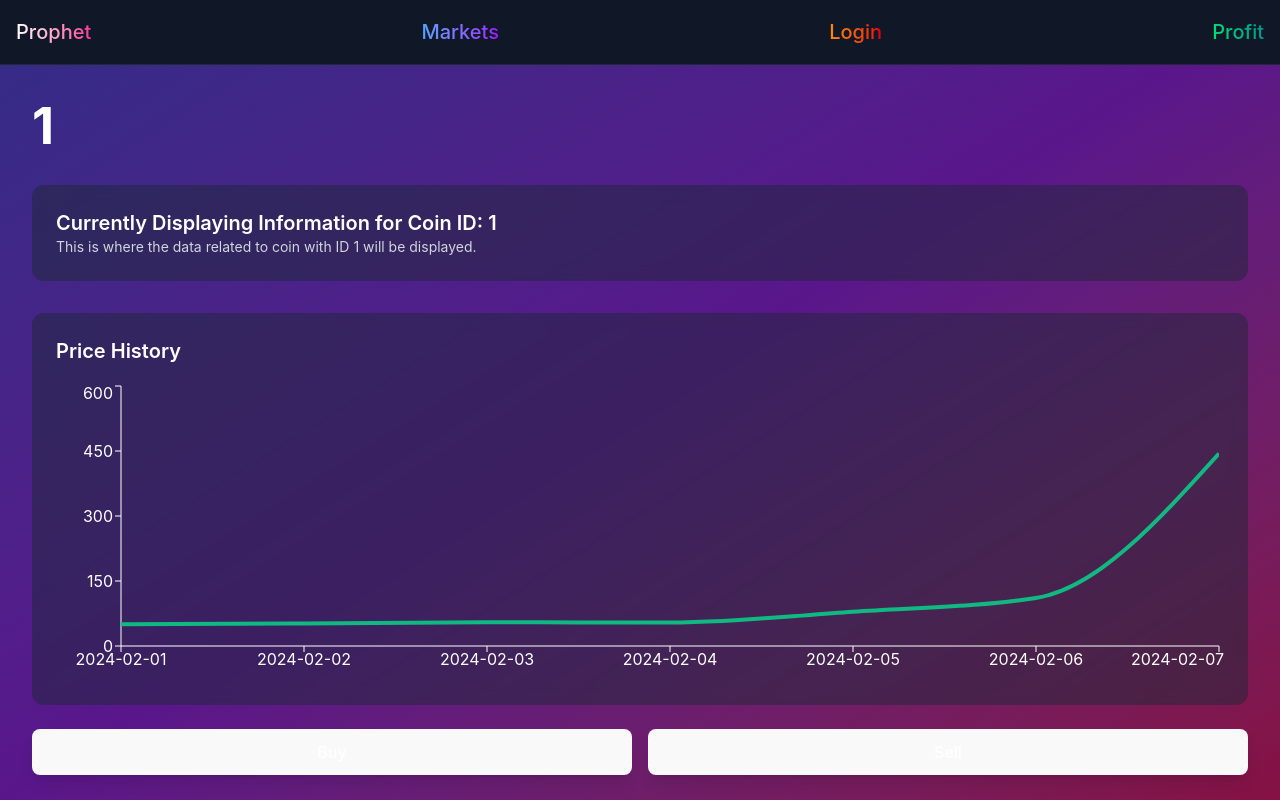
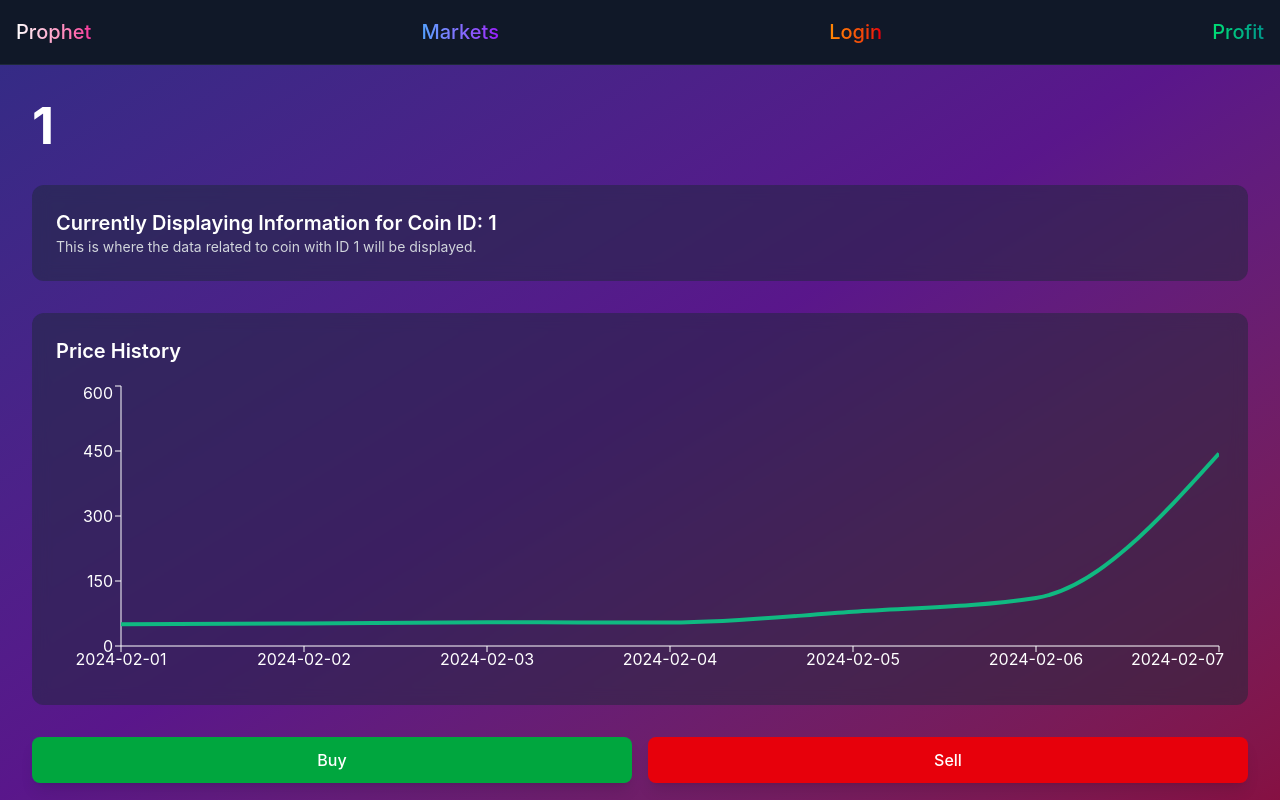
Before and after one commit to Madhavan113/Prophet, a React (Vite) app in the folder frontend/Prophet-vite-project/: page /coin-graph/1 in a window 1280 px wide. Built offline with nearby package versions, Linux system fonts and the light colour scheme.

Commit message:
FIX BUTTON

```diff
--- a/frontend/Prophet-vite-project/src/index.css
+++ b/frontend/Prophet-vite-project/src/index.css
@@ -45,27 +45,9 @@ button {
   font-size: 1em;
   font-weight: 500;
   font-family: inherit;
-  background-color: #1a1a1a;
   cursor: pointer;
   transition: border-color 0.25s;
 }
 button:hover {
   border-color: #646cff;
 }
-button:focus,
-button:focus-visible {
-  outline: 4px auto -webkit-focus-ring-color;
-}
-
-@media (prefers-color-scheme: light) {
-  :root {
-    color: #213547;
-    background-color: #ffffff;
-  }
-  a:hover {
-    color: #747bff;
-  }
-  button {
-    background-color: #f9f9f9;
-  }
-}
--- a/frontend/Prophet-vite-project/src/pages/CoinGraph.jsx
+++ b/frontend/Prophet-vite-project/src/pages/CoinGraph.jsx
@@ -115,23 +115,22 @@ const MusicCryptoDashboard = () => {
                 </AreaChart>
               </ResponsiveContainer>
             </div>
-
 {/* Action Buttons (Buy / Sell) */}
-            <div className="flex space-x-4 mt-6">
-  {/* Buy Button */}
+<div className="flex justify-center mt-8 space-x-4">
               <button
+                onClick={handleBuy}
                 className="flex-1 bg-green-600 hover:bg-green-700 text-white font-bold py-3 px-6 rounded-lg shadow-lg transition-colors duration-300"
               >
                 Buy
               </button>
-
-  {/* Sell Button */}
               <button
+                onClick={handleSell}
                 className="flex-1 bg-red-600 hover:bg-red-700 text-white font-bold py-3 px-6 rounded-lg shadow-lg transition-colors duration-300"
               >
                 Sell
               </button>
             </div>
+
 
             {/* Action Status */}
             {action && (
```
Lines whose indentation alone changed are shown as unchanged.
